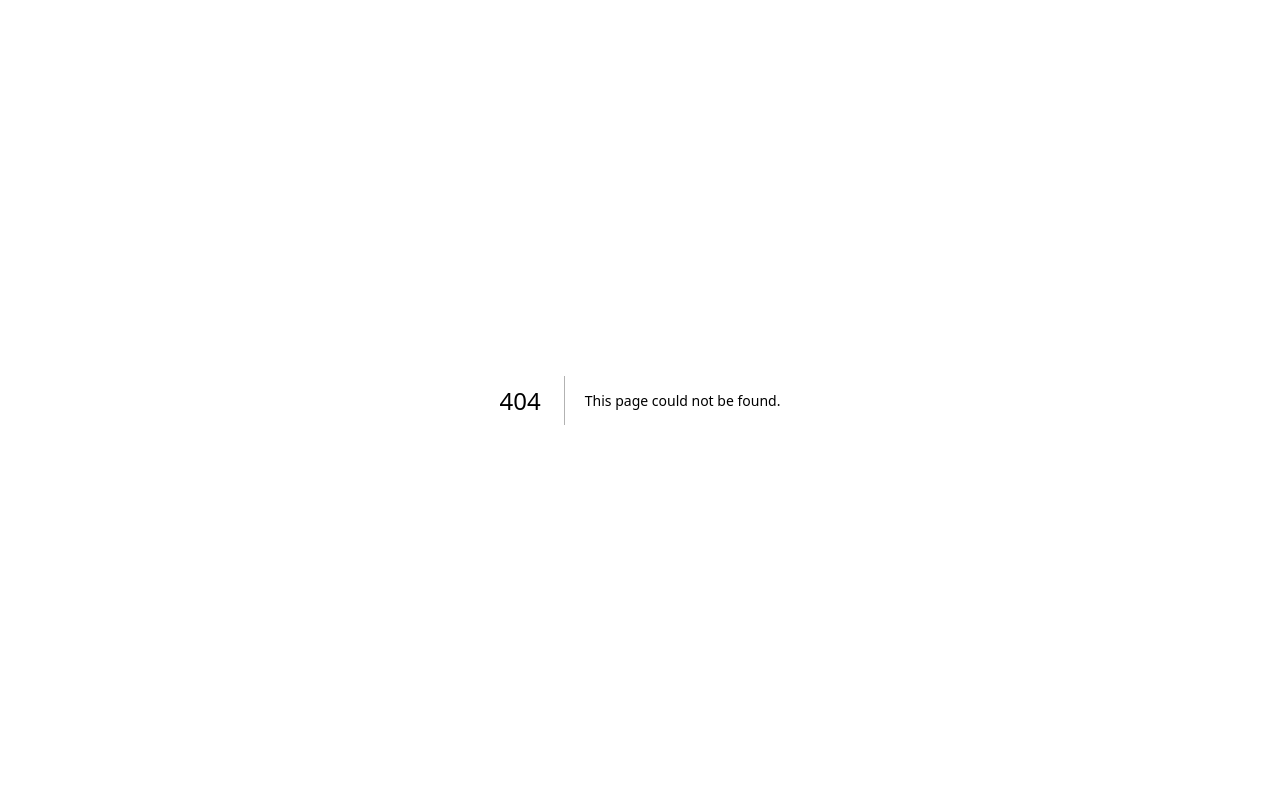
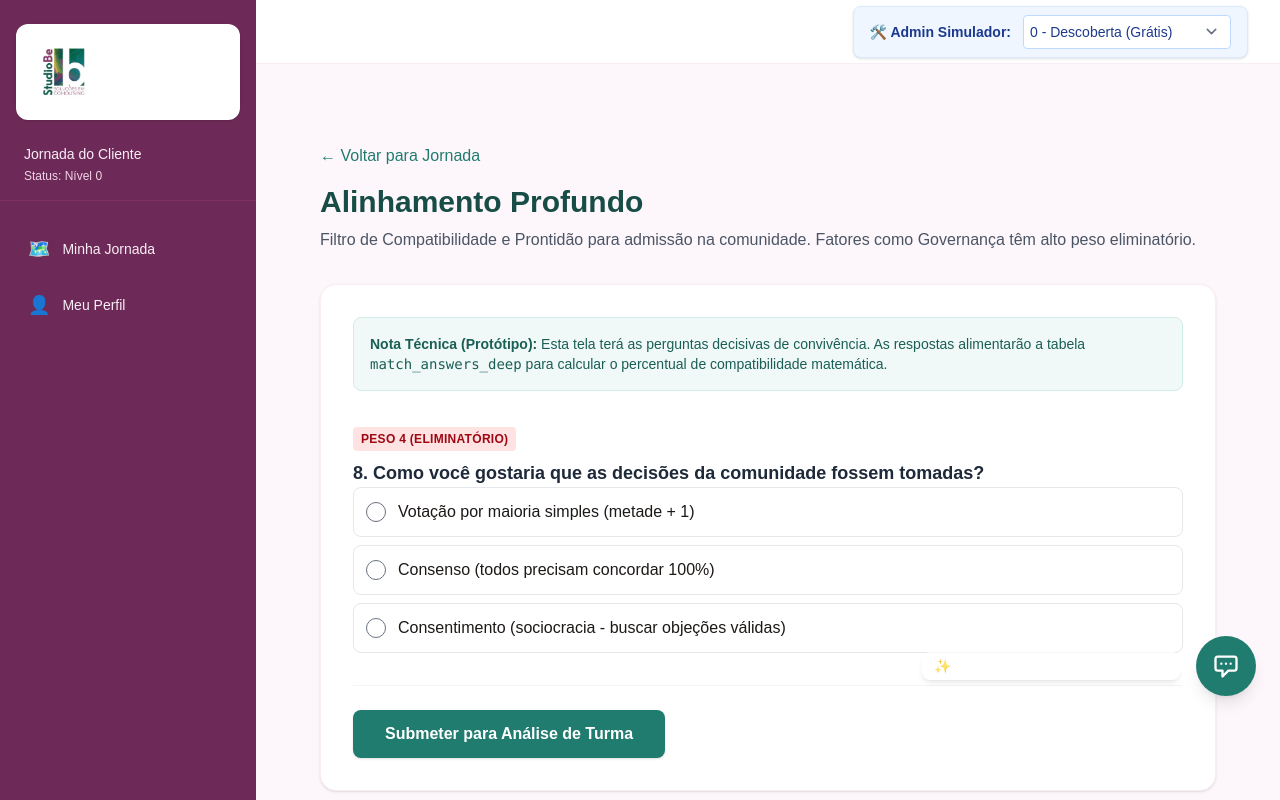
Before and after one commit to AdautoRizzi/studiobecohousing, a Next.js app: page /dashboard/questionario/profundo in a window 1280 px wide. Before the commit this address had no page. Built offline with nearby package versions, Linux system fonts and the light colour scheme; a web font is replaced by a local one.

Commit message:
feat: setup match questionnaires UI and routing for tiers 0 and 1

```diff
--- a/src/app/dashboard/ClientTierContext.tsx
+++ b/src/app/dashboard/ClientTierContext.tsx
@@ -2,15 +2,15 @@
 import React, { createContext, useContext, useState, useEffect } from 'react';
 
 export const Tiers = [
-    { level: 0, name: 'Descoberta', offerTitle: 'Próximo Passo: Match de Afinidade', offerDesc: 'Descubra como você gostaria de viver no futuro. Responda ao questionário de afinidade e veja se o cohousing é para você.', cta: 'Fazer o Match Grátis' },
-    { level: 1, name: 'Match', offerTitle: 'Próximo Passo: Comunidade', offerDesc: 'Seu perfil deu match! Dê o próximo passo e garanta seu lugar reservando sua vaga na comunidade.', cta: 'Pagar Taxa de Adesão' },
-    { level: 2, name: 'Comunidade', offerTitle: 'Próximo Passo: Formação', offerDesc: 'Bem-vindo à comunidade. Agora precisamos nos alinhar. Inicie nosso programa de formação.', cta: 'Iniciar Programa Pago' },
-    { level: 3, name: 'Formação', offerTitle: 'Próximo Passo: Projeto', offerDesc: 'Com a visão alinhada, é hora de materializar. Avance para a consultoria do projeto arquitetônico e jurídico.', cta: 'Contratar Projeto' },
-    { level: 4, name: 'Projeto', offerTitle: 'Próximo Passo: Construção', offerDesc: 'O projeto está pronto! Vamos tirar do papel. Inicie a gestão e coordenação da obra.', cta: 'Iniciar Construção' },
-    { level: 5, name: 'Construção', offerTitle: 'Próximo Passo: Moradia', offerDesc: 'A obra está quase lá! Prepare sua mudança e ative a plataforma SaaS para o dia a dia.', cta: 'Ativar Plataforma de Moradia' },
-    { level: 6, name: 'Moradia', offerTitle: 'Próximo Passo: Comunidade Madura', offerDesc: 'Você já está morando! Facilite a vida da comunidade ativando nossos serviços de administração terceirizada.', cta: 'Conhecer Administração' },
-    { level: 7, name: 'Comunidade Madura', offerTitle: 'Próximo Passo: Longevidade', offerDesc: 'Sua comunidade está rodando perfeitamente. Conheça nossos parceiros e serviços premium focados em longevidade.', cta: 'Explorar Serviços Premium' },
-    { level: 8, name: 'Longevidade', offerTitle: 'Jornada Completa', offerDesc: 'Você atingiu o nível máximo de suporte da Studio Be. Aproveite sua comunidade!', cta: '' }
+    { level: 0, name: 'Descoberta', offerTitle: 'Próximo Passo: Match de Afinidade', offerDesc: 'Descubra como você gostaria de viver no futuro. Responda ao questionário de afinidade e veja se o cohousing é para você.', ctaLink: '#', ctaLink: '#', ctaLink: '#', ctaLink: '#', ctaLink: '#', ctaLink: '#', ctaLink: '#', cta: 'Fazer o Match Grátis', ctaLink: '/dashboard/questionario/descobridor' },
+    { level: 1, name: 'Match', offerTitle: 'Próximo Passo: Comunidade', offerDesc: 'Seu perfil deu match! Dê o próximo passo e garanta seu lugar reservando sua vaga na comunidade.', ctaLink: '#', ctaLink: '#', ctaLink: '#', ctaLink: '#', ctaLink: '#', ctaLink: '#', ctaLink: '#', cta: 'Preencher Alinhamento Profundo', ctaLink: '/dashboard/questionario/profundo' },
+    { level: 2, name: 'Comunidade', offerTitle: 'Próximo Passo: Formação', offerDesc: 'Bem-vindo à comunidade. Agora precisamos nos alinhar. Inicie nosso programa de formação.', ctaLink: '#', ctaLink: '#', ctaLink: '#', ctaLink: '#', ctaLink: '#', ctaLink: '#', ctaLink: '#', cta: 'Iniciar Programa Pago' },
+    { level: 3, name: 'Formação', offerTitle: 'Próximo Passo: Projeto', offerDesc: 'Com a visão alinhada, é hora de materializar. Avance para a consultoria do projeto arquitetônico e jurídico.', ctaLink: '#', ctaLink: '#', ctaLink: '#', ctaLink: '#', ctaLink: '#', ctaLink: '#', ctaLink: '#', cta: 'Contratar Projeto' },
+    { level: 4, name: 'Projeto', offerTitle: 'Próximo Passo: Construção', offerDesc: 'O projeto está pronto! Vamos tirar do papel. Inicie a gestão e coordenação da obra.', ctaLink: '#', ctaLink: '#', ctaLink: '#', ctaLink: '#', ctaLink: '#', ctaLink: '#', ctaLink: '#', cta: 'Iniciar Construção' },
+    { level: 5, name: 'Construção', offerTitle: 'Próximo Passo: Moradia', offerDesc: 'A obra está quase lá! Prepare sua mudança e ative a plataforma SaaS para o dia a dia.', ctaLink: '#', ctaLink: '#', ctaLink: '#', ctaLink: '#', ctaLink: '#', ctaLink: '#', ctaLink: '#', cta: 'Ativar Plataforma de Moradia' },
+    { level: 6, name: 'Moradia', offerTitle: 'Próximo Passo: Comunidade Madura', offerDesc: 'Você já está morando! Facilite a vida da comunidade ativando nossos serviços de administração terceirizada.', ctaLink: '#', ctaLink: '#', ctaLink: '#', ctaLink: '#', ctaLink: '#', ctaLink: '#', ctaLink: '#', cta: 'Conhecer Administração' },
+    { level: 7, name: 'Comunidade Madura', offerTitle: 'Próximo Passo: Longevidade', offerDesc: 'Sua comunidade está rodando perfeitamente. Conheça nossos parceiros e serviços premium focados em longevidade.', ctaLink: '#', ctaLink: '#', ctaLink: '#', ctaLink: '#', ctaLink: '#', ctaLink: '#', ctaLink: '#', cta: 'Explorar Serviços Premium' },
+    { level: 8, name: 'Longevidade', offerTitle: 'Jornada Completa', offerDesc: 'Você atingiu o nível máximo de suporte da Studio Be. Aproveite sua comunidade!', ctaLink: '#', ctaLink: '#', ctaLink: '#', ctaLink: '#', ctaLink: '#', ctaLink: '#', ctaLink: '#', cta: '' }
 ];
 
 interface TierContextProps {
--- a/src/app/dashboard/page.tsx
+++ b/src/app/dashboard/page.tsx
@@ -59,6 +59,16 @@ export default function DashboardHomePage() {
                         </p>
 
                         {currentTierInfo.cta && (
+                            <div className="flex flex-wrap gap-4 items-center">
+                                {currentTierInfo.ctaLink && currentTierInfo.ctaLink !== '#' ? (
+                                    <Link
+                                        href={currentTierInfo.ctaLink}
+                                        className="group bg-white text-primary-900 hover:bg-gray-50 font-bold py-3.5 px-8 rounded-xl transition-all duration-300 shadow-xl flex items-center gap-3 w-fit"
+                                    >
+                                        {currentTierInfo.cta}
+                                        <span className="group-hover:translate-x-1 transition-transform">→</span>
+                                    </Link>
+                                ) : (
                                     <button
                                         onClick={() => { if (tier < 8) setTier(tier + 1); }}
                                         className="group bg-white text-primary-900 hover:bg-gray-50 font-bold py-3.5 px-8 rounded-xl transition-all duration-300 shadow-xl flex items-center gap-3 w-fit"
@@ -66,6 +76,17 @@ export default function DashboardHomePage() {
                                         {currentTierInfo.cta}
                                         <span className="group-hover:translate-x-1 transition-transform">→</span>
                                     </button>
+                                )}
+
+                                {currentTierInfo.ctaLink && currentTierInfo.ctaLink !== '#' && (
+                                    <button
+                                        onClick={() => { if (tier < 8) setTier(tier + 1); }}
+                                        className="text-primary-100 hover:text-white text-sm underline opacity-70 hover:opacity-100 transition-opacity"
+                                    >
+                                        (Simular Avanço ⚙️)
+                                    </button>
+                                )}
+                            </div>
                         )}
                         {!currentTierInfo.cta && (
                             <div className="py-3 px-6 bg-white/10 rounded-lg inline-block text-sm font-medium">
--- /dev/null
+++ b/src/app/dashboard/questionario/descobridor/page.tsx
@@ -0,0 +1,55 @@
+import React from 'react';
+import Link from 'next/link';
+
+export default function DescobridorPage() {
+    return (
+        <div className="max-w-4xl mx-auto py-8">
+            <div className="mb-8">
+                <Link href="/dashboard" className="text-primary-600 hover:underline mb-4 inline-block">
+                    &larr; Voltar para Jornada
+                </Link>
+                <h1 className="text-3xl font-serif font-bold text-primary-900">O Descobridor</h1>
+                <p className="text-gray-600 mt-2">Descubra sua Afinidade e Momento de Vida. Suas respostas aqui determinam o seu primeiro Perfil de Futuro.</p>
+            </div>
+
+            <div className="bg-white rounded-2xl shadow-sm border border-secondary-100 p-8">
+                <div className="space-y-8">
+                    <div className="p-4 bg-secondary-50 rounded-lg text-sm text-secondary-800">
+                        <strong>Nota Técnica (Protótipo):</strong> Esta tela receberá as 9 perguntas da Parte 1 da sua metodologia, focadas em <em>Quando pretende mudar?</em> e <em>O que motiva a busca?</em>. O banco de dados já está projetado para receber estas respostas na tabela <code>match_answers_discovery</code>.
+                    </div>
+
+                    {/* Exemplo de Pergunta */}
+                    <div className="space-y-3">
+                        <label className="font-semibold text-gray-800 text-lg">1. Quando pretende mudar?</label>
+                        <div className="space-y-2">
+                            {['Em 1 ano', 'Entre 1 e 2 anos', 'Entre 2 e 5 anos', 'Mais de 5 anos', 'Ainda não sei, estou apenas pesquisando'].map((opt, i) => (
+                                <label key={i} className="flex items-center gap-3 p-3 rounded-lg border border-gray-200 hover:bg-gray-50 cursor-pointer">
+                                    <input type="radio" name="q1" className="w-5 h-5 text-primary-600" />
+                                    <span>{opt}</span>
+                                </label>
+                            ))}
+                        </div>
+                    </div>
+
+                    <div className="space-y-3">
+                        <label className="font-semibold text-gray-800 text-lg">2. O que mais motiva sua busca por uma nova moradia? (Mudez 3 respostas)</label>
+                        <div className="space-y-2">
+                            {['Ter mais qualidade de vida', 'Viver em comunidade, criando rede de apoio', 'Combater a solidão', 'Envelhecer com autonomia', 'Ter mais sustentabilidade'].map((opt, i) => (
+                                <label key={i} className="flex items-center gap-3 p-3 rounded-lg border border-gray-200 hover:bg-gray-50 cursor-pointer">
+                                    <input type="checkbox" className="w-5 h-5 text-primary-600 rounded" />
+                                    <span>{opt}</span>
+                                </label>
+                            ))}
+                        </div>
+                    </div>
+
+                    <div className="pt-6 border-t border-gray-100">
+                        <button className="bg-primary-600 text-white font-bold py-3 px-8 rounded-lg shadow hover:bg-primary-700 transition-colors">
+                            Salvar Perfil Descobridor
+                        </button>
+                    </div>
+                </div>
+            </div>
+        </div>
+    );
+}
--- /dev/null
+++ b/src/app/dashboard/questionario/profundo/page.tsx
@@ -0,0 +1,46 @@
+import React from 'react';
+import Link from 'next/link';
+
+export default function AlinhamentoProfundoPage() {
+    return (
+        <div className="max-w-4xl mx-auto py-8">
+            <div className="mb-8">
+                <Link href="/dashboard" className="text-primary-600 hover:underline mb-4 inline-block">
+                    &larr; Voltar para Jornada
+                </Link>
+                <h1 className="text-3xl font-serif font-bold text-primary-900">Alinhamento Profundo</h1>
+                <p className="text-gray-600 mt-2">Filtro de Compatibilidade e Prontidão para admissão na comunidade. Fatores como Governança têm alto peso eliminatório.</p>
+            </div>
+
+            <div className="bg-white rounded-2xl shadow-sm border border-secondary-100 p-8">
+                <div className="space-y-8">
+                    <div className="p-4 bg-primary-50 rounded-lg text-sm text-primary-800 border border-primary-100">
+                        <strong>Nota Técnica (Protótipo):</strong> Esta tela terá as perguntas decisivas de convivência. As respostas alimentarão a tabela <code>match_answers_deep</code> para calcular o percentual de compatibilidade matemática.
+                    </div>
+
+                    <div className="space-y-3">
+                        <label className="font-semibold text-gray-800 text-lg">
+                            <span className="inline-block bg-red-100 text-red-800 text-xs px-2 py-1 rounded uppercase tracking-wide mr-2 font-bold mb-2">Peso 4 (Eliminatório)</span>
+                            <br/>
+                            8. Como você gostaria que as decisões da comunidade fossem tomadas?
+                        </label>
+                        <div className="space-y-2">
+                            {['Votação por maioria simples (metade + 1)', 'Consenso (todos precisam concordar 100%)', 'Consentimento (sociocracia - buscar objeções válidas)'].map((opt, i) => (
+                                <label key={i} className="flex items-center gap-3 p-3 rounded-lg border border-gray-200 hover:bg-gray-50 cursor-pointer">
+                                    <input type="radio" name="gov" className="w-5 h-5 text-primary-600" />
+                                    <span>{opt}</span>
+                                </label>
+                            ))}
+                        </div>
+                    </div>
+
+                    <div className="pt-6 border-t border-gray-100">
+                        <button className="bg-primary-600 text-white font-bold py-3 px-8 rounded-lg shadow hover:bg-primary-700 transition-colors">
+                            Submeter para Análise de Turma
+                        </button>
+                    </div>
+                </div>
+            </div>
+        </div>
+    );
+}
```
Lines whose indentation alone changed are shown as unchanged.
